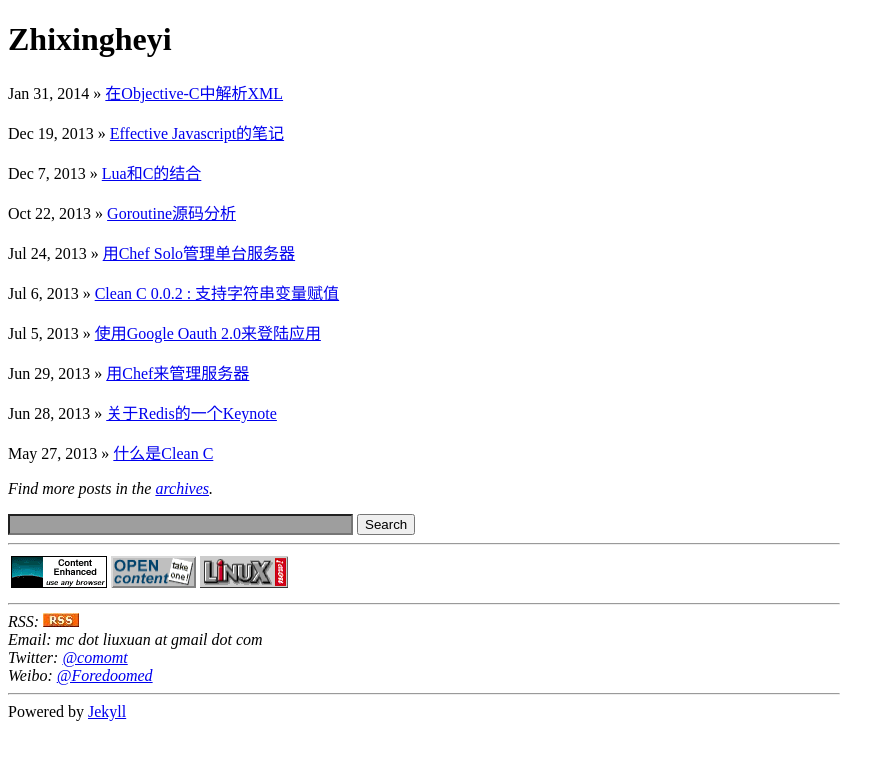
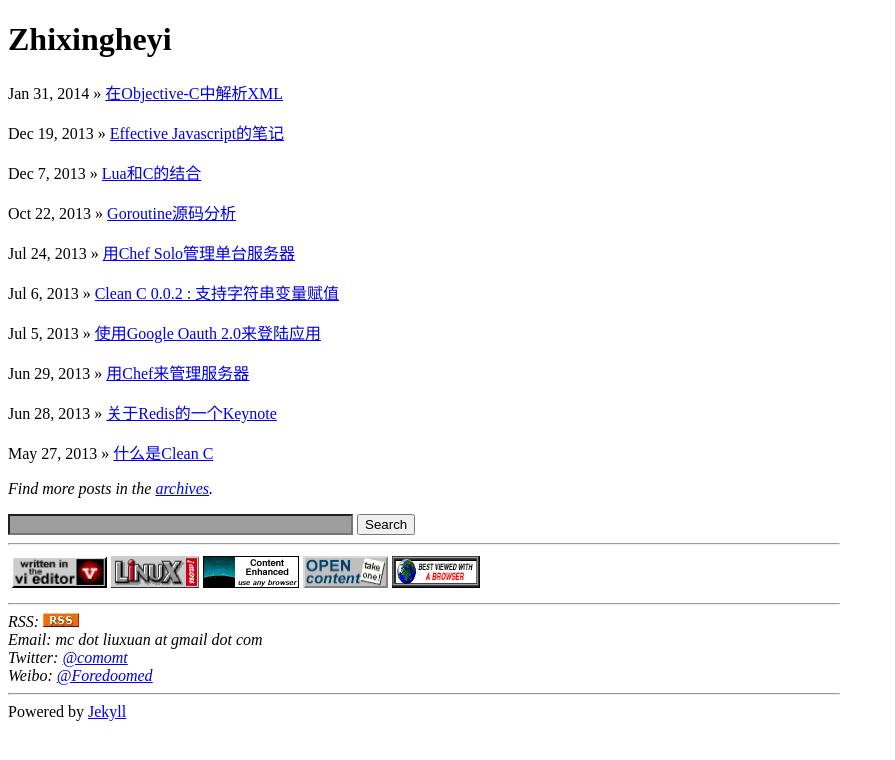
Before and after one commit to Foredoomed/foredoomed.org, a Jekyll site: the page built from index.html, in a window 1280 px wide. Shown: the top 760 px of the page, without its empty margins (0-895 px from the left). Built offline with Jekyll 4.4.1, drawn with Linux system fonts in a browser that asks for light colours; Markdown is read by kramdown in place of the engine named in the settings; comment, search, counter and statistics services are not loaded; grey boxes are pictures that could not be loaded.

Commit message:
Update layout

```diff
--- a/index.html
+++ b/index.html
@@ -33,13 +33,19 @@ title: Zhixingheyi
 <tbody>
 <tr>
 <td>
-<img src="images/enhanced.gif" alt="Content Enhanced - Use Any Browser" width="96" height="32" />
+<a href="http://people.cis.ksu.edu/~bhoward/vi/"><img src="images/written_in_the_vi_editor.png" alt="Written In The VI Editor" width="96" height="32" /></a>
+</td>
+<td>
+<a href="http://www.linux.org/"><img src="images/linux.gif" alt="www.linux.org" width="88" height="32"></a>
+</td>
+<td>
+<a href="http://www.anybrowser.org/campaign/"><img src="images/enhanced.gif" alt="Content Enhanced - Use Any Browser" width="96" height="32" /></a>
 </td>
 <td>
 <a href="http://www.opencontent.org/"><img src="images/opencontent.gif" alt="Open Content" width="85" height="32"></a>
 </td>
 <td>
-<a href="http://www.linux.org/"><img src="images/linux.gif" alt="www.linux.org" width="88" height="32"></a>
+<a href="http://www.anybrowser.org/campaign/"><img src="images/best_viewed_with_a_browser.png" alt="Best Viewed With a Browser" width="88" height="32"></a>
 </td>
 </tr>
 </tbody>
```
Also changed, not shown: images/best_viewed_with_a_browser.png (added), images/written_in_the_vi_editor.png (added).
